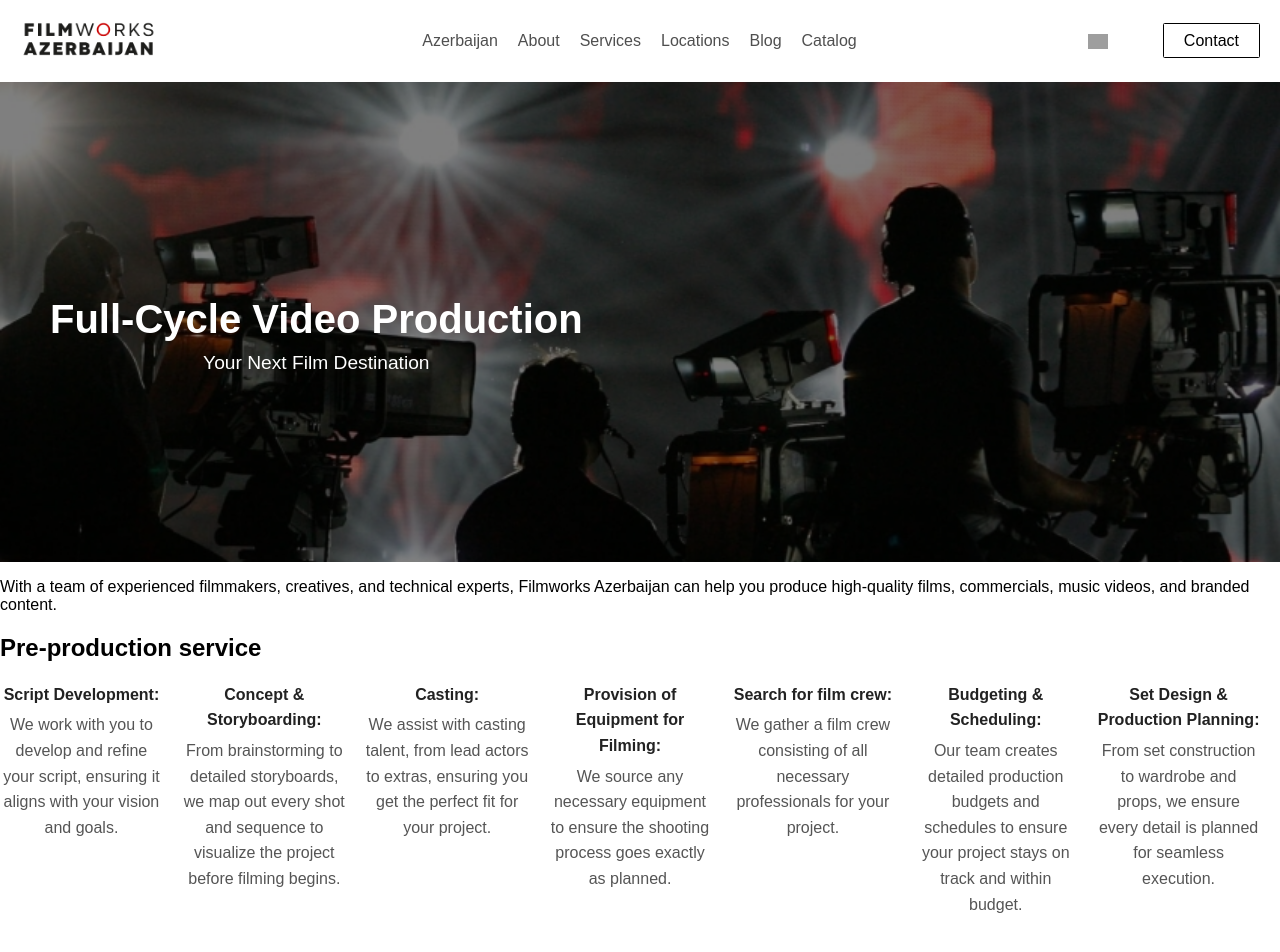
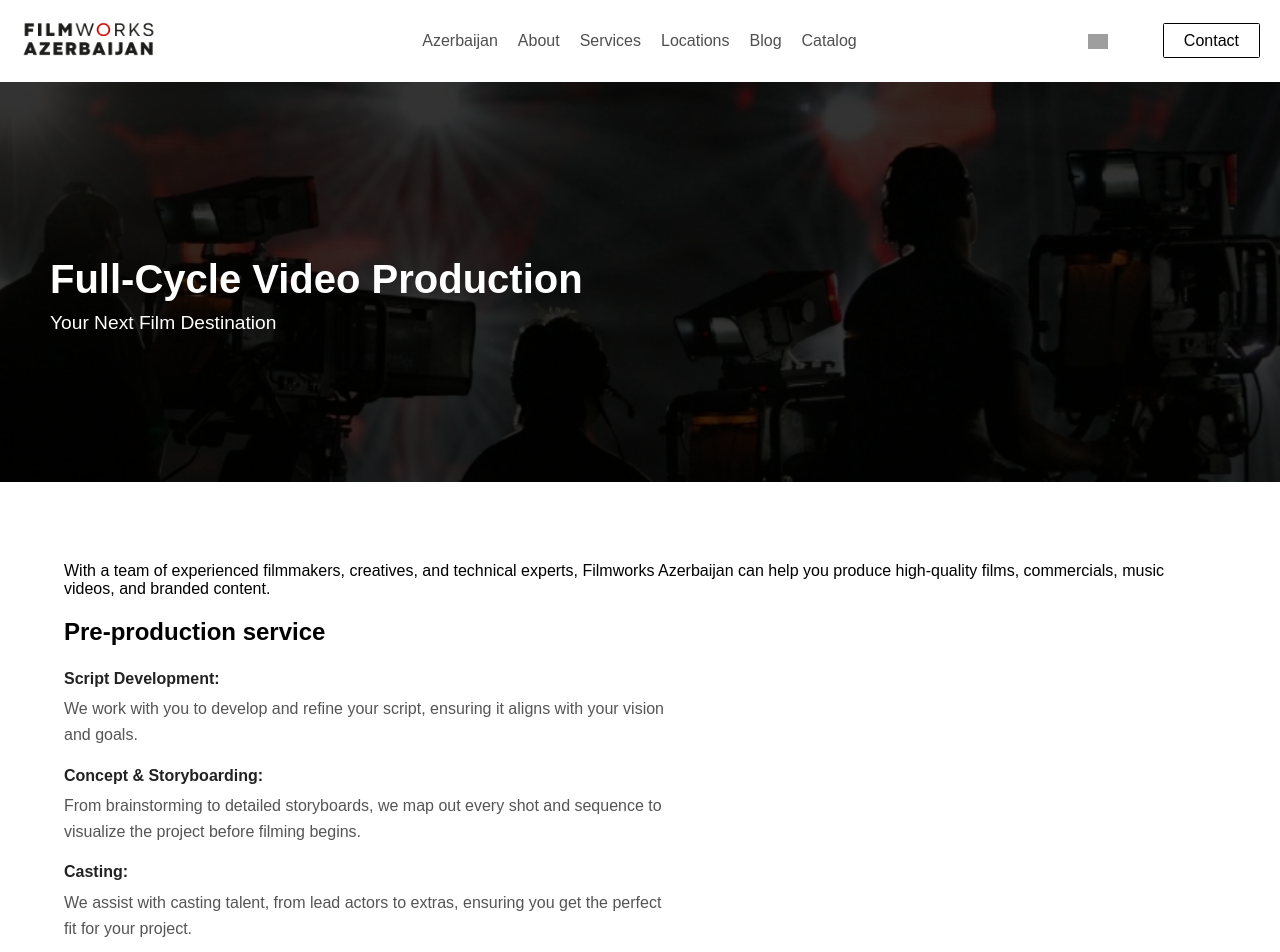
Before and after one commit to nicatzamanwork/adzone, a Next.js app: page /full-cycle-video in a window 1280 px wide. Shown: the top 952 px of the page. Built offline with nearby package versions, Linux system fonts and the light colour scheme; grey boxes are pictures that could not be loaded.

Commit message:
adzone release ignoreDuringBuilds added

```diff
--- a/pages/full-cycle.css
+++ b/pages/full-cycle.css
@@ -1,25 +1,84 @@
 /* Header */
+.content-container {
+  padding: 5%;
+}
+
+.header {
+  position: relative;
+  height: 400px;
+  background-size: cover;
+  background-position: center;
+  color: white;
+  display: flex;
+  align-items: center;
+  justify-content: center;
+}
+
+.header-overlay {
+  position: absolute;
+  inset: 0;
+  background: rgba(0, 0, 0, 0.6);
+}
+
 .header-content {
   position: relative;
-  text-align: center; /* Change from left to center */
+  text-align: left;
 }
 
 .header-content h1 {
   font-size: 2.5rem;
   margin-bottom: 10px;
-  text-align: center; /* Ensure header title is centered */
 }
 
 .header-content p {
   font-size: 1.2rem;
   margin: 0;
-  text-align: center; /* Ensure header subtitle is centered */
 }
 
-/* Center Alignment for Stacked List */
+/* Accordion Section */
+.accordion {
+  margin: 20px auto;
+  max-width: 800px;
+  background: #f9f9f9;
+  border: 1px solid #ddd;
+  border-radius: 5px;
+}
+
+.accordion-header {
+  background: #fff;
+  padding: 15px;
+  cursor: pointer;
+  font-weight: bold;
+  display: flex;
+  justify-content: space-between;
+  align-items: center;
+  font-size: 1rem;
+  border-bottom: 1px solid #ddd;
+}
+
+.accordion-content {
+  display: none;
+  padding: 20px;
+  background: #f9f9f9;
+}
+
+.accordion-content.show {
+  display: block;
+  animation: fadeIn 0.3s ease-in-out;
+}
+
+.description {
+  margin-bottom: 15px;
+  font-size: 1rem;
+  color: #555;
+  line-height: 1.8;
+}
+
+/* Stacked List */
 .stacked-list {
-  text-align: center; /* Center-align the list content */
-  margin: 0 auto; /* Center the list itself */
+  list-style-type: none;
+  padding: 0;
+  margin: 0 auto;
 }
 
 .stacked-list li {
@@ -30,7 +89,6 @@
   font-size: 1rem;
   color: #555;
   display: block;
-  text-align: center; /* Center-align list item text */
 }
 
 .stacked-list strong {
@@ -38,17 +96,46 @@
   display: block;
   margin-bottom: 5px;
   color: #222;
-  text-align: center; /* Center-align strong elements */
 }
 
-/* Responsive adjustments */
-@media (max-width: 768px) {
-  .stacked-list li {
-    width: 100%; /* Full width for list items */
-    font-size: 0.9rem; /* Adjust font size for smaller screens */
-    margin-bottom: 15px; /* Adjust spacing */
-    line-height: 1.4; /* Adjust line height for better readability */
-    text-align: center; /* Ensure text stays centered on smaller screens */
+/* Center Alignment for List */
+.stacked-list {
+  text-align: left;
+}
+
+/* Arrow Icon */
+.arrow-icon {
+  transition: transform 0.3s ease;
+}
+
+.arrow-icon.rotate {
+  transform: rotate(180deg);
+}
+
+/* Force vertical stacking */
+ul.stacked-list {
+  display: block !important;
+  padding: 0;
+  margin: 0 auto;
+}
+
+.stacked-list li {
+  display: block !important; /* Ensures vertical stacking */
+  list-style-type: none; /* Removes bullets */
+  width: auto; /* Prevents width constraints */
+  margin-bottom: 15px; /* Adds spacing between items */
+  float: none; /* Prevents floating */
+}
+
+/* Animations */
+@keyframes fadeIn {
+  from {
+    opacity: 0;
+    transform: translateY(-10px);
+  }
+  to {
+    opacity: 1;
+    transform: translateY(0);
   }
 }
 
```
